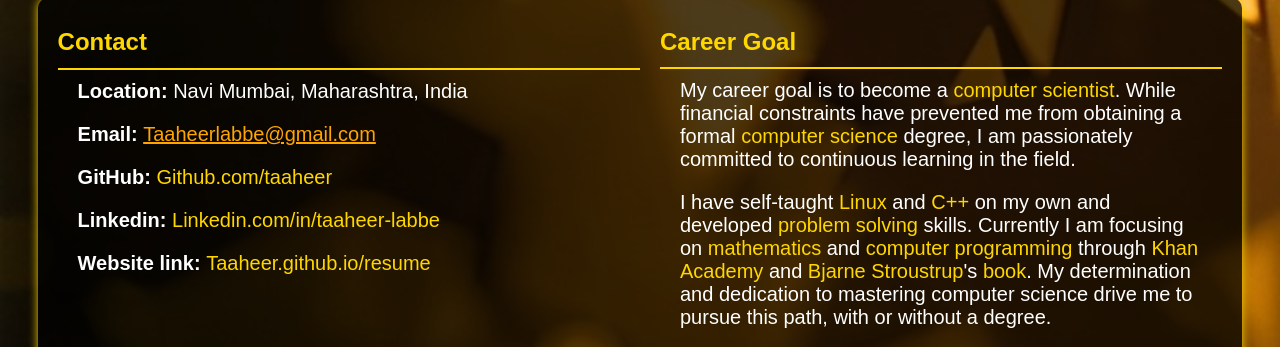
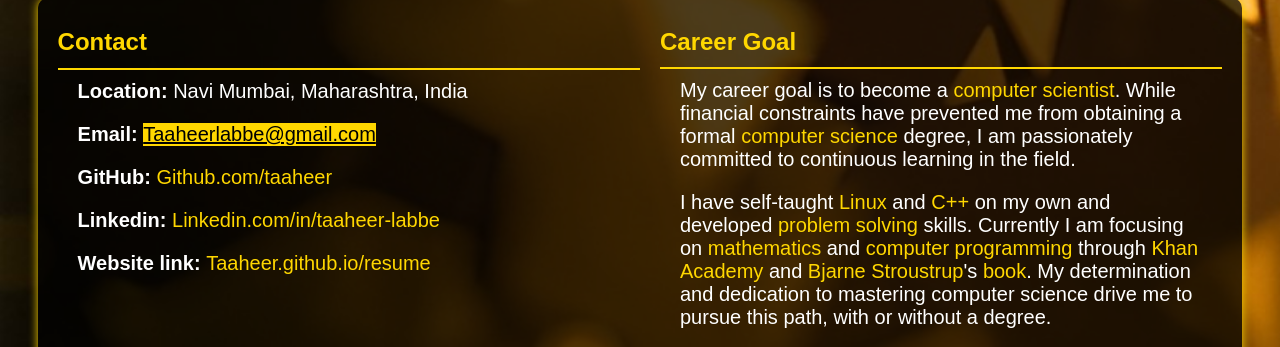
Before and after one commit to taaheer/resume, a plain HTML site: page index.html in a window 1280 px wide. In both pictures the pointer is over the link 259 px from the left and 262 px from the top of the page. Shown: the part 128-475 px from the top of the page. Drawn offline with Linux system fonts and the light colour scheme; a script that the page names is missing.

Commit message:
add shadow box effect on links and change link to black to match shadow box effect

```diff
--- a/CSS/style.css
+++ b/CSS/style.css
@@ -118,12 +118,13 @@ li{
 
 a{
     text-decoration: none;
-    transition: color 0.3s;
+    transition: color .3s ease-in-out, box-shadow .3s ease-in-out;
 }
 
 a:hover{
-    color: #FFA500;
+    color: black;
     text-decoration: underline;
+    box-shadow: inset 300px 0 0 0 #FFD700;;
 }
 
 .left-column{
```
